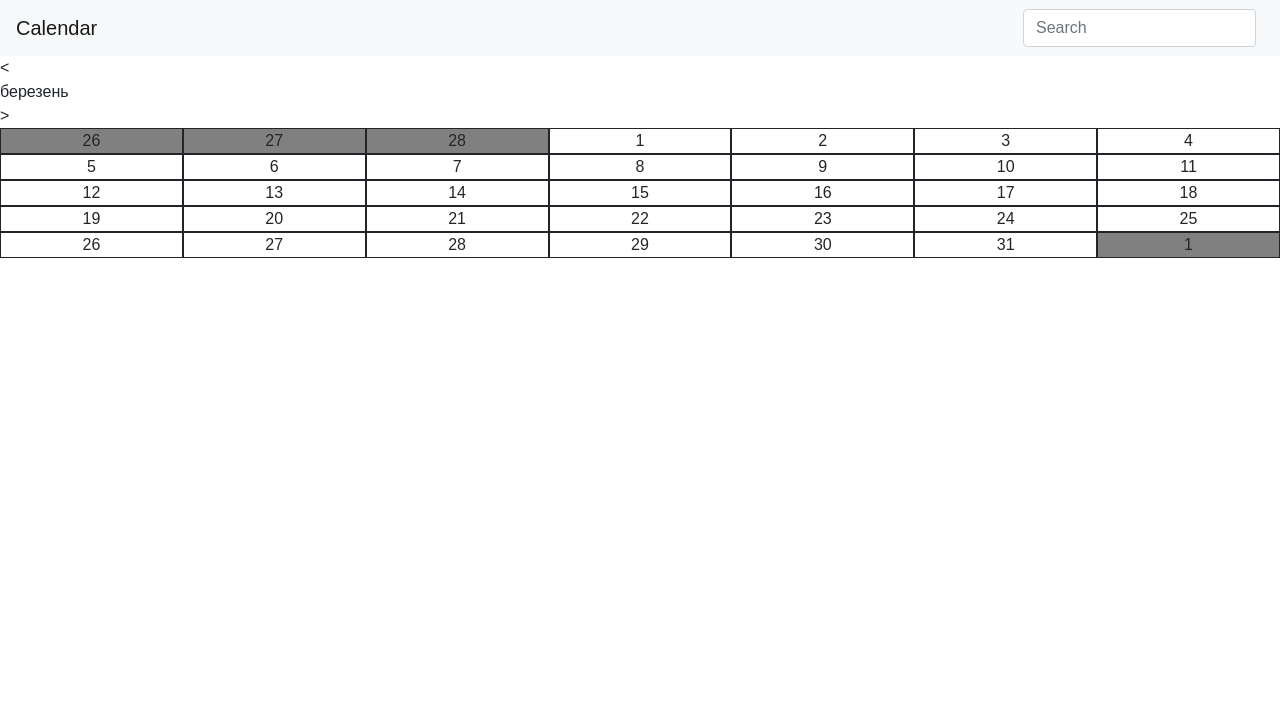
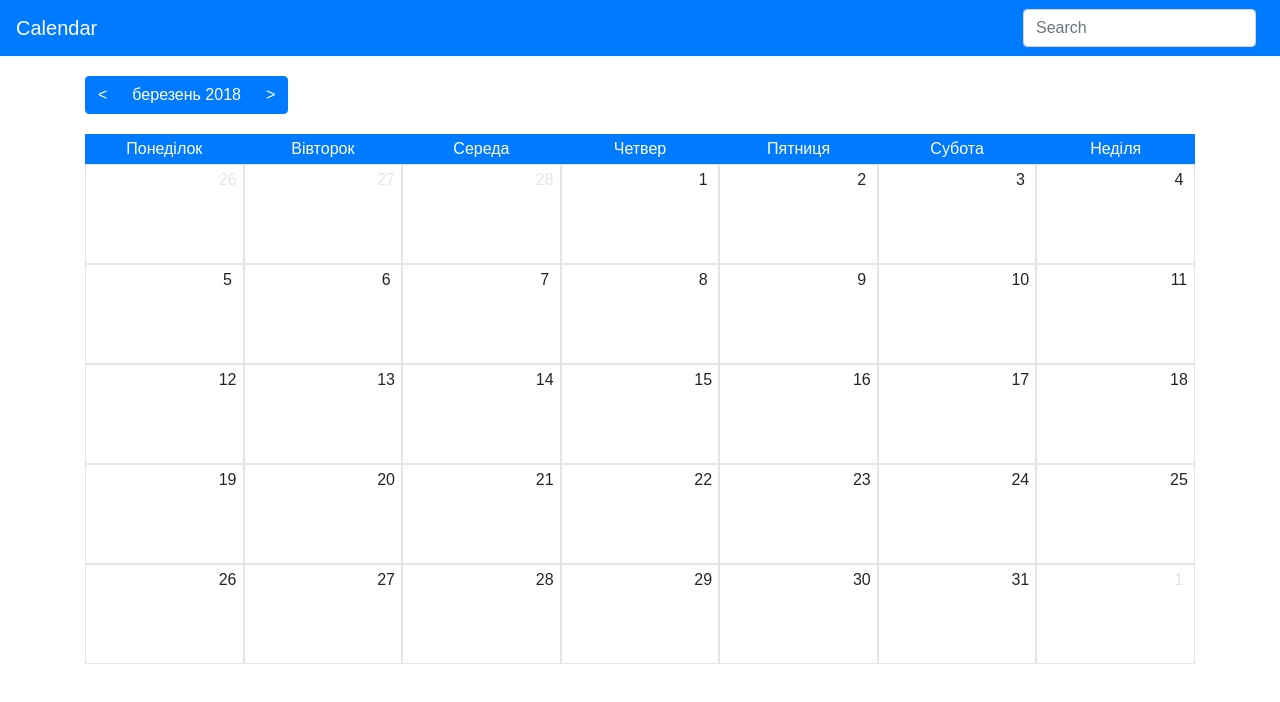
Before and after one commit to dimonzz/calendar-app, a React (Create React App) app: page / in a window 1280 px wide. Shown: the top 702 px of the page. Built offline with nearby package versions, Linux system fonts and the light colour scheme.

Commit message:
Added styling for calendar

```diff
--- a/src/App.js
+++ b/src/App.js
@@ -12,7 +12,7 @@ class App extends Component {
         <Header>
           <Search></Search>
         </Header>
-        <div>
+        <div className="container">
           <SwitcherContainer></SwitcherContainer>
           <CalendarContainer></CalendarContainer>
         </div>
--- a/src/components/Calendar.js
+++ b/src/components/Calendar.js
@@ -32,7 +32,24 @@ class Calendar extends React.Component {
 				shouldBeVisible = false;
 			}
 		}
-		return <div className="calendar">{ elements }</div>;
+
+		const weekdayNames = [
+			'Понеділок',
+			'Вівторок',
+			'Середа',
+			'Четвер',
+			'П\ятниця',
+			'Субота',
+			'Неділя'
+		];
+
+
+		return <div className="calendar">
+				<div className="daysNames">
+					{ weekdayNames.map((weekday) => <div className="bg-primary">{ weekday }</div>) }
+				</div>
+				{ elements }
+			   </div>;
 	}
 }
 
--- a/src/components/Day.js
+++ b/src/components/Day.js
@@ -2,7 +2,9 @@ import React from 'react'
 
 const Day = ({ fromCurrentMonth, day, events }) => (
   <div className={ `day ${!fromCurrentMonth ? 'fromOtherMonth' : ''}` }>
-  	{ day }
+  	<div className="dayNumber">
+  		<div className="number">{ day }</div>
+  	</div>
   </div>
 )
 
--- a/src/components/Header.js
+++ b/src/components/Header.js
@@ -1,7 +1,7 @@
 import React from 'react'
 
 const Header = ({ children }) => (
-  <nav className="navbar navbar-expand-lg navbar-light bg-light justify-content-between">
+  <nav className="navbar navbar-expand-lg navbar-dark bg-primary justify-content-between">
     <a className="navbar-brand" href="#">Calendar</a>
     {children}
 
--- a/src/components/Switcher.js
+++ b/src/components/Switcher.js
@@ -29,10 +29,10 @@ class Switcher extends React.Component {
         const date = this.state.date;
 
         return (
-          <div>
-            <div className="switcherButton" onClick={ this.monthIncreased }>&lt;</div>
-            <div>{ this.state.date.toLocaleString("uk-ua", { month: "long" }) }</div>
-            <div className="switcherButton" onClick={ this.monthDecreased }>&gt;</div>
+          <div className="btn-group" role="group">
+            <div className="btn btn-primary switcherButton" onClick={ this.monthIncreased }>&lt;</div>
+            <div className="btn btn-primary">{ this.state.date.toLocaleString("uk-ua", { month: "long" }) } { this.state.date.getFullYear() }</div>
+            <div className="btn btn-primary switcherButton" onClick={ this.monthDecreased }>&gt;</div>
           </div>
         )
     }
--- a/src/index.css
+++ b/src/index.css
@@ -9,9 +9,46 @@ body {
 }
 .day{
   width: 14.285%;
-  text-align: center;
-  border: 1px solid;
+  border-width: 1px 0 0 1px;
+  border: 1px solid #e5e5e5;
+  min-height: 100px;
+  cursor: pointer;
 }
-.day.fromOtherMonth{
-  background: grey;
+.day .dayNumber{
+	display: flex;
+	flex-direction: column;
+	align-items: flex-end;
 }
+
+.day .dayNumber .number{
+	width: 30px;
+	height: 30px;
+	text-align: center;
+	line-height: 30px;
+}
+
+.day.fromOtherMonth .dayNumber{
+  color: #e5e5e5;
+}
+
+.day:hover .dayNumber .number{
+  color: white;
+  background: #007bff;
+  border-radius: 100%;
+}
+
+.btn-group{
+	margin-top: 20px;
+	margin-bottom: 20px;
+}
+.daysNames{
+	width: 100%;
+	display: flex;
+}
+
+.daysNames > div {
+	width: 14.285%;
+	text-align: center;
+	color: white;
+	line-height: 30px;
+}
```
